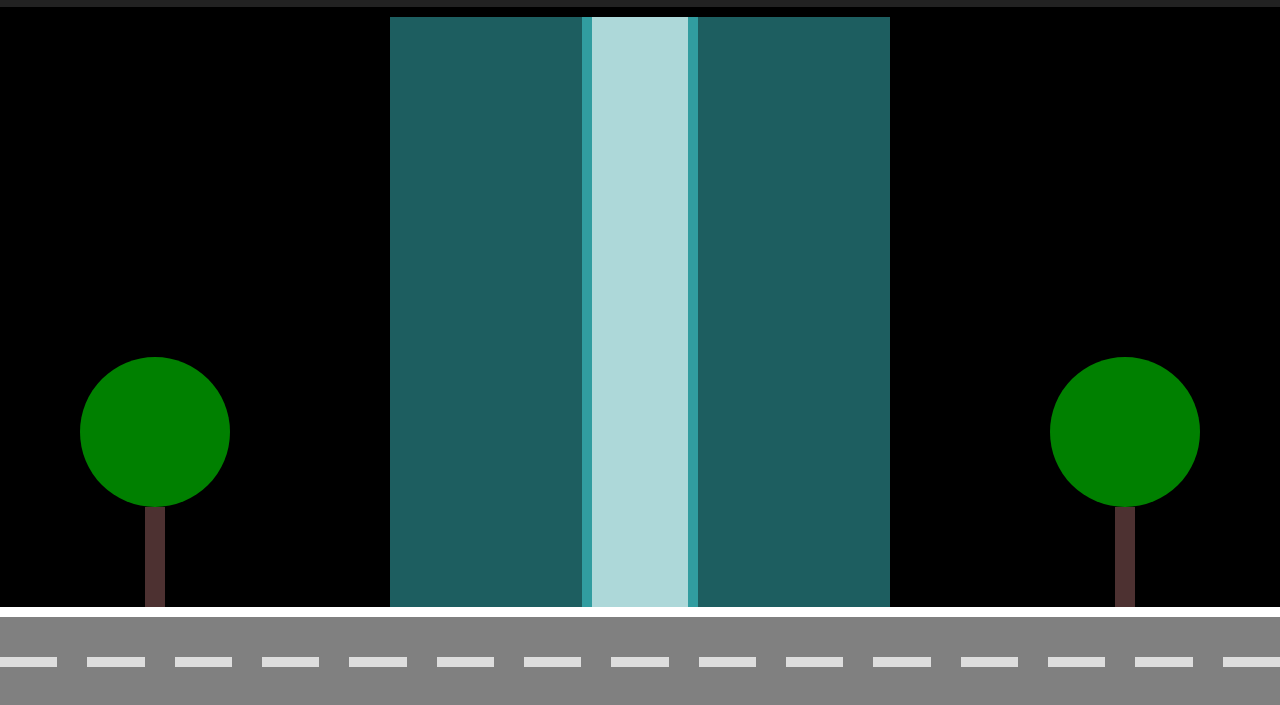
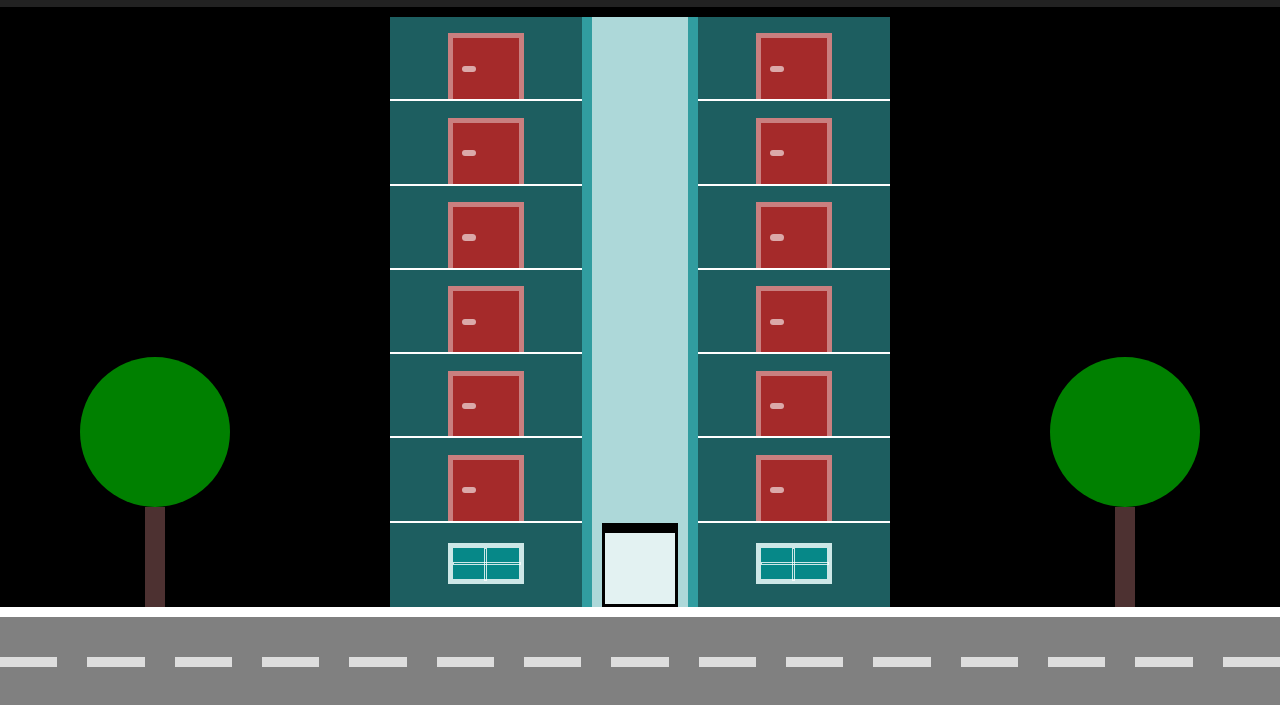
Before and after one commit to ysmaraujo/projeto-elevador, a plain HTML site: page index.html in a window 1280 px wide. Shown: the part 93-798 px from the top of the page. Drawn offline with Linux system fonts and the light colour scheme.

Commit message:
Criação dos andares, elevador parte visual, movimentação do elevador

```diff
--- a/css/estilo.css
+++ b/css/estilo.css
@@ -126,7 +126,7 @@ body {
   justify-content: center;
   align-items: flex-end;
   flex: 1;
-  border: 2px solid white;
+  border-bottom: 2px solid white;
 }
 
 .porta {
@@ -153,6 +153,7 @@ body {
   justify-content: center;
   align-items: center;
   flex: 1;
+  border-bottom: 2px solid transparent;
 }
 
 .janela {
@@ -183,3 +184,20 @@ body {
   width: 100%;
   height: 1px;
 }
+
+.poco {
+  position: relative;
+  display: flex;
+  justify-content: center;
+  background-color: #FFF9;
+  flex: 1;
+}
+
+.elevador {
+  position: absolute;
+  border: 3px solid black;
+  border-top-width: 10px;
+  background-color: #FFFA;
+  width: 80%;
+  bottom: 0;
+}
--- a/index.html
+++ b/index.html
@@ -5,6 +5,7 @@
 
     <link rel="stylesheet" href="./css/estilo.css">
     <script src="./js/rua.js" defer></script>
+    <script src="./js/predio.js" defer></script>
   </head>
   <body>
     <div class="controles">
--- a/js/predio.js
+++ b/js/predio.js
@@ -1,5 +1,75 @@
 (function () {
 // -------------- Pavimentos
 
+  function criarTerreo() {
+    const janela = document.createElement('div')
+    janela.classList.add('janela')
+
+    const terreo = document.createElement('div')
+    terreo.classList.add('terreo')
+    terreo.setAttribute('andar', 't')
+    terreo.appendChild(janela)
+
+    return terreo
+  }
+
+  function criarAndar(numero) {
+    const porta = document.createElement('div')
+    porta.classList.add('porta')
+
+    const andar = document.createElement('div')
+    andar.classList.add('andar')
+    andar.setAttribute('andar', numero)
+    andar.append(porta)
+
+    return andar
+  }
+
+  function criarPavimentos() {
+    const elementosComAndares = document.querySelectorAll('[andares]')
+
+    elementosComAndares.forEach(elComAndares => {
+      const qtde = +elComAndares.getAttribute('andares')
+
+      for(let i = qtde; i > 0; i--) {
+        elComAndares.appendChild(criarAndar(i))
+      }
+
+      elComAndares.appendChild(criarTerreo())
+    })
+
+  }
+  criarPavimentos()
 // -------------- Elevador
+
+function obterTamanhoElevador() {
+  const terreo = document.querySelector('[andar="t"]')
+   return terreo.offsetHeight
+}
+
+function criarElevador() {
+  const poco = document.querySelector('.poco')
+
+  const elevador = document.createElement('div')
+  elevador.classList.add('elevador')
+  elevador.style.height = obterTamanhoElevador()
+
+  poco.appendChild(elevador)
+}
+
+function obterPosicaoAtual() {
+  const elevador = document.querySelector('.elevador')
+  return +elevador.style.bottom.replace('px', '')
+}
+
+function moverElevadorPara(andar) {
+  const numero = andar === 't' ? 0 : +andar
+  const elevador = document.querySelector('.elevador')
+
+  elevador.style.bottom = obterPosicaoAtual() + (numero * obterTamanhoElevador())
+}
+
+criarElevador()
+moverElevadorPara("t")
+
 })()
```
